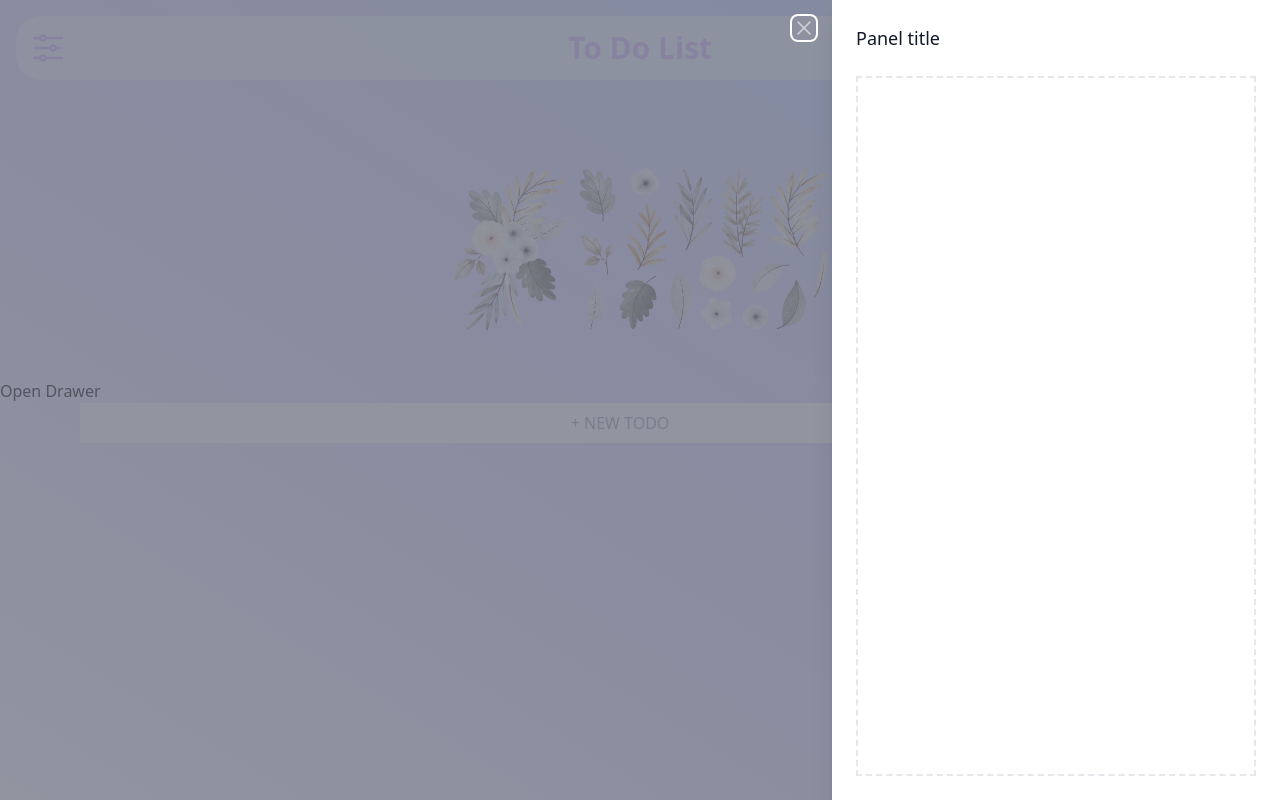
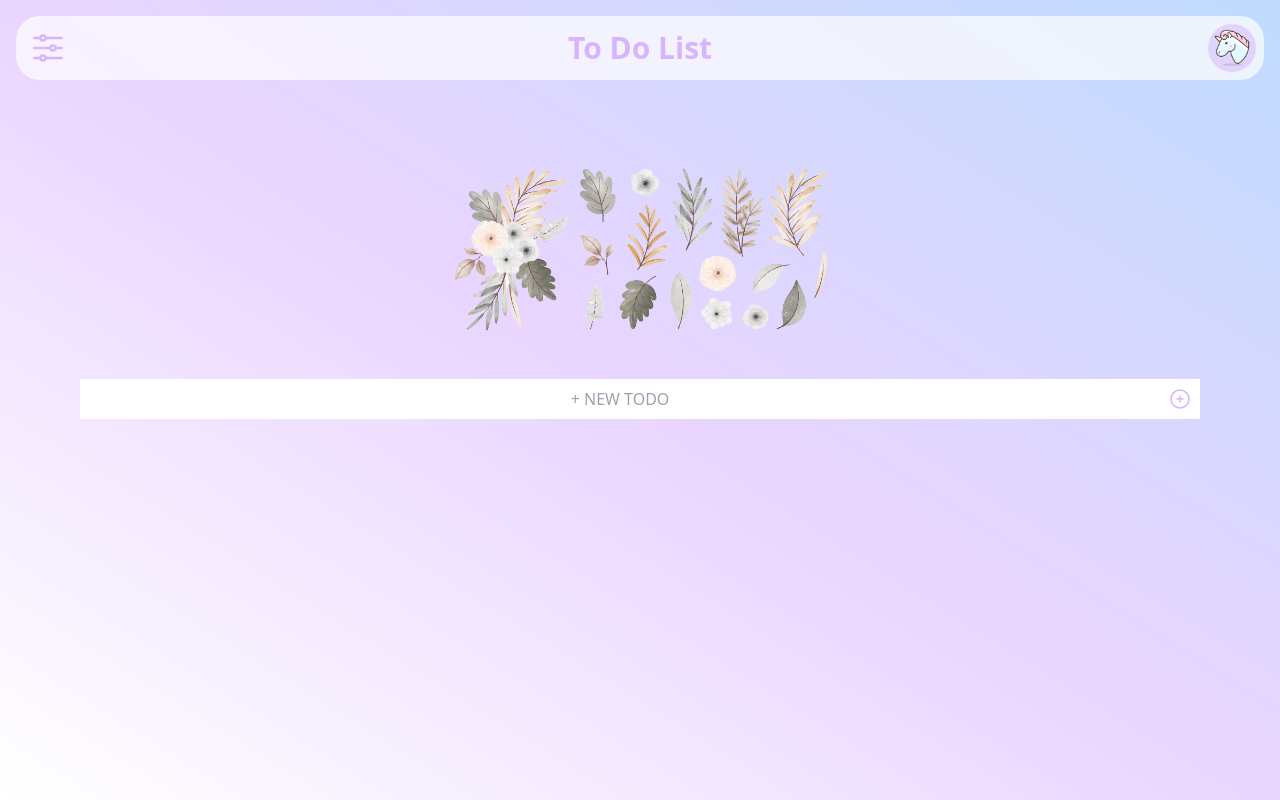
Before and after one commit to cocoide/todo-app, a Next.js app: page / in a window 1280 px wide. Built offline with nearby package versions, Linux system fonts and the light colour scheme.

Commit message:
set up Drawer and be conponented

```diff
--- a/src/components/@common/Header.tsx
+++ b/src/components/@common/Header.tsx
@@ -1,11 +1,20 @@
 import { AdjustmentsHorizontalIcon } from "@heroicons/react/24/outline"
 import Image from "next/image"
+import { useSetRecoilState } from "recoil"
+import { Drawer } from "../Drawer/Drawer"
+import { isDrawerOpen } from "../Drawer/isDrawerOpen"
 
 export const Header = () => {
+    const OpenDrawer = useSetRecoilState(isDrawerOpen)
+
+
     return (
+        <>
             <div className="flex justify-between  place-items-center bg-opacity-70 bg-white m-4  rounded-3xl mb-10">
                 <button className="rounded-full">
-                <AdjustmentsHorizontalIcon className='h-10 w-10 text-purple-300 m-3' />
+                    <AdjustmentsHorizontalIcon
+                        onClick={() => OpenDrawer(true)}
+                        className='h-10 w-10 text-purple-300 m-3' />
                 </button>
                 <h1 className=" text-3xl p-1 font-bold text-purple-300
             shadow-purple-300/200"
@@ -14,5 +23,7 @@ export const Header = () => {
                     <Image src="/unicorn.png" height={40} width={40} alt={""} />
                 </div>
             </div>
+            <Drawer />
+        </>
     )
 }
--- /dev/null
+++ b/src/components/Drawer/Drawer.tsx
@@ -0,0 +1,38 @@
+import { Dialog } from "@headlessui/react"
+import { XCircleIcon } from "@heroicons/react/24/outline"
+import { useRecoilState, useSetRecoilState } from "recoil"
+import DrawerMotion from "./DrawerMotion"
+import { isDrawerOpen } from "./isDrawerOpen"
+
+
+
+export const Drawer = () => {
+    const [open, setOpen] = useRecoilState(isDrawerOpen)
+    return (
+        <>
+            <DrawerMotion open={open} setOpen={setOpen}>
+
+                <div className="flex h-full flex-col overflow-y-scroll bg-white py-6 shadow-xl">
+                    <div className="px-4 sm:px-6">
+                        <Dialog.Title className="text-lg font-medium text-gray-900">
+                            <button
+                                type="button"
+                                onClick={() => setOpen(false)}
+                                className="h-10 w-10 text-purple-300"
+                            ><XCircleIcon />
+                            </button>
+                        </Dialog.Title>
+                    </div>
+                    <div className="relative mt-6 flex-1 px-4 sm:px-6">
+                        {/* Replace with your content */}
+                        <div className="absolute inset-0 px-4 sm:px-6">
+                            <div className="h-full border-2 border-dashed border-gray-200" aria-hidden="true" />
+                        </div>
+                        {/* /End replace */}
+                    </div>
+                </div>
+
+            </DrawerMotion>
+        </>
+    )
+}
--- /dev/null
+++ b/src/components/Drawer/DrawerMotion.tsx
@@ -0,0 +1,52 @@
+import { Dispatch, Fragment, SetStateAction } from 'react'
+import { Dialog, Transition } from '@headlessui/react'
+
+interface Props {
+  open: boolean
+  setOpen: Dispatch<SetStateAction<boolean>>
+}
+
+export default function DrawerMotion({ open, setOpen, children }: React.PropsWithChildren<Props>) {
+  return (
+    <>
+      <Transition.Root show={open} as={Fragment}>
+
+        <Dialog as="div" className="relative z-10" onClose={setOpen}>
+          <Transition.Child
+            as={Fragment}
+            enter="ease-in-out duration-500"
+            enterFrom="opacity-0"
+            enterTo="opacity-100"
+            leave="ease-in-out duration-500"
+            leaveFrom="opacity-100"
+            leaveTo="opacity-0"
+          >
+            <div className="fixed inset-0 bg-gray-500 bg-opacity-75 transition-opacity" />
+          </Transition.Child>
+
+          <div className="fixed inset-0 overflow-hidden">
+            <div className="absolute inset-0 overflow-hidden">
+              <div className="pointer-events-none fixed inset-y-0 left-0 flex max-w-full">
+                <Transition.Child
+                  as={Fragment}
+                  enter="transition ease-in-out duration-250 transform"
+                  enterFrom="-translate-x-full"
+                  enterTo="translate-x-0"
+                  leave="transition ease-in-out duration-250 transform"
+                  leaveFrom="translate-x-0"
+                  leaveTo="-translate-x-full"
+                >
+                  <Dialog.Panel className="pointer-events-auto relative w-screen max-w-md">
+
+                    {children}
+
+                  </Dialog.Panel>
+                </Transition.Child>
+              </div>
+            </div>
+          </div>
+        </Dialog>
+      </Transition.Root>
+    </>
+  )
+}
--- /dev/null
+++ b/src/components/Drawer/isDrawerOpen.ts
@@ -0,0 +1,6 @@
+import { atom } from "recoil";
+
+export const isDrawerOpen= atom({
+    key: "isdrawerOpen",
+    default: false
+})
--- a/src/components/SideBar.tsx
+++ /dev/null
@@ -1,88 +0,0 @@
-import { Fragment, useState } from 'react'
-import { Dialog, Transition } from '@headlessui/react'
-import { XMarkIcon } from '@heroicons/react/24/outline'
-
-export default function Sidebar() {
-  const [open, setOpen] = useState(true)
-
-  function openDrawer() {
-    setOpen(true)
-  }
-
-  return (
-
-    <>
-      <button
-        type="button"
-        onClick={openDrawer}
-      >Open Drawer</button>
-      <Transition.Root show={open} as={Fragment}>
-
-        <Dialog as="div" className="relative z-10" onClose={setOpen}>
-          <Transition.Child
-            as={Fragment}
-            enter="ease-in-out duration-500"
-            enterFrom="opacity-0"
-            enterTo="opacity-100"
-            leave="ease-in-out duration-500"
-            leaveFrom="opacity-100"
-            leaveTo="opacity-0"
-          >
-            <div className="fixed inset-0 bg-gray-500 bg-opacity-75 transition-opacity" />
-          </Transition.Child>
-
-          <div className="fixed inset-0 overflow-hidden">
-            <div className="absolute inset-0 overflow-hidden">
-              <div className="pointer-events-none fixed inset-y-0 right-0 flex max-w-full pl-10">
-                <Transition.Child
-                  as={Fragment}
-                  enter="transform transition ease-in-out duration-500 sm:duration-700"
-                  enterFrom="translate-x-full"
-                  enterTo="translate-x-0"
-                  leave="transform transition ease-in-out duration-500 sm:duration-700"
-                  leaveFrom="translate-x-0"
-                  leaveTo="translate-x-full"
-                >
-                  <Dialog.Panel className="pointer-events-auto relative w-screen max-w-md">
-                    <Transition.Child
-                      as={Fragment}
-                      enter="ease-in-out duration-500"
-                      enterFrom="opacity-0"
-                      enterTo="opacity-100"
-                      leave="ease-in-out duration-500"
-                      leaveFrom="opacity-100"
-                      leaveTo="opacity-0"
-                    >
-                      <div className="absolute top-0 left-0 -ml-8 flex pt-4 pr-2 sm:-ml-10 sm:pr-4">
-                        <button
-                          type="button"
-                          className="rounded-md text-gray-300 hover:text-white focus:outline-none focus:ring-2 focus:ring-white"
-                          onClick={() => setOpen(false)}
-                        >
-                          <span className="sr-only">Close panel</span>
-                          <XMarkIcon className="h-6 w-6" aria-hidden="true" />
-                        </button>
-                      </div>
-                    </Transition.Child>
-                    <div className="flex h-full flex-col overflow-y-scroll bg-white py-6 shadow-xl">
-                      <div className="px-4 sm:px-6">
-                        <Dialog.Title className="text-lg font-medium text-gray-900">Panel title</Dialog.Title>
-                      </div>
-                      <div className="relative mt-6 flex-1 px-4 sm:px-6">
-                        {/* Replace with your content */}
-                        <div className="absolute inset-0 px-4 sm:px-6">
-                          <div className="h-full border-2 border-dashed border-gray-200" aria-hidden="true" />
-                        </div>
-                        {/* /End replace */}
-                      </div>
-                    </div>
-                  </Dialog.Panel>
-                </Transition.Child>
-              </div>
-            </div>
-          </div>
-        </Dialog>
-      </Transition.Root>
-    </>
-  )
-}
--- a/src/pages/_app.tsx
+++ b/src/pages/_app.tsx
@@ -1,10 +1,14 @@
 import '/styles/globals.css'
 import type { AppProps } from 'next/app'
+import { RecoilRoot } from 'recoil'
 
 export default function App({ Component, pageProps }: AppProps) {
   return (
     <div className='from-white via-purple-200 to-blue-200 fixed h-full w-full bg-gradient-to-tr'>
-      <Component {...pageProps} />
+
+      <RecoilRoot>
+        <Component {...pageProps} />
+      </RecoilRoot>
     </div>
   )
 }
--- a/src/pages/index.tsx
+++ b/src/pages/index.tsx
@@ -2,8 +2,6 @@ import Head from 'next/head'
 import { TodoApp } from '../components/TodoApp'
 import { Header } from '../components/@common/Header'
 import Image from 'next/image'
-import { useState } from 'react'
-import Sidebar from '../components/Sidebar'
 
 export default function Home() {
 
@@ -22,8 +20,6 @@ export default function Home() {
           <Image src="/flower.png" height={200} width={400} alt={""} />
         </div>
 
-        <Sidebar />
-
         <div className='mx-20 shadow-purple-300/50'>
           <TodoApp />
         </div>
```
Lines whose indentation alone changed are shown as unchanged.
